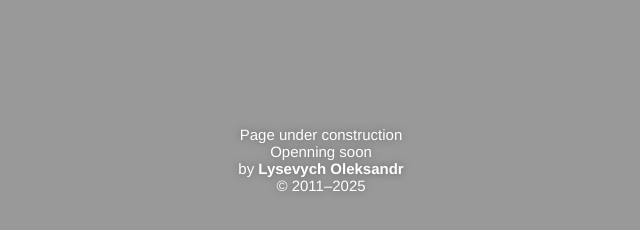
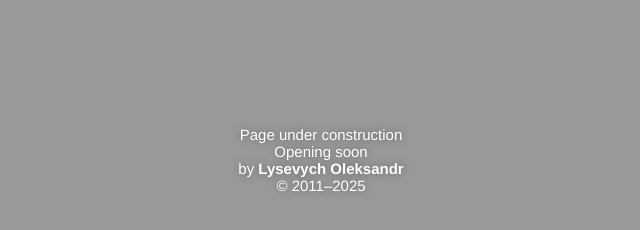
Before and after one commit to Lysevych/Studio.WildFox.Space, a plain HTML site: page index.html in a window 1280 px wide. Shown: the full height of the page, 319-959 px from the left. Drawn offline with Linux system fonts and the light colour scheme.

Commit message:
Update index.html

```diff
--- a/index.html
+++ b/index.html
@@ -30,7 +30,7 @@
 </head>
 
 <body>
-	<p>Page under construction<br>Openning soon<br>by <strong>Lysevych Oleksandr</strong><br>© 2011–2025</p>
+	<p>Page under construction<br>Opening soon<br>by <strong>Lysevych Oleksandr</strong><br>© 2011–2025</p>
 </body>
 
 </html>
```
